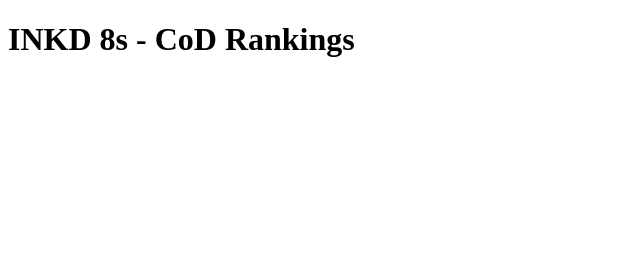
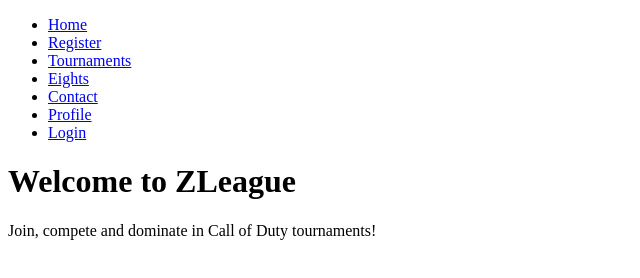
Before and after one commit to PlayersLeague/ZLeague, a plain HTML site: page INKD8s/inkd8s/client/index.html in a window 1280 px wide. Shown: the whole page, without its empty margins (0-640 px from the left). Drawn offline with Linux system fonts and the light colour scheme; no server answers.

Commit message:
Update index.html

```diff
--- a/INKD8s/inkd8s/client/index.html
+++ b/INKD8s/inkd8s/client/index.html
@@ -1,9 +1,30 @@
 <!DOCTYPE html>
-<html>
-<head><title>INKD 8s</title></head>
+<html lang="en">
+<head>
+  <meta charset="UTF-8">
+  <title>ZLeague - Home</title>
+  <link rel="stylesheet" href="css/style.css">
+</head>
 <body>
-<h1>INKD 8s - CoD Rankings</h1>
-<div id="rankings"></div>
-<script src="script.js"></script>
+  <header>
+    <nav>
+      <ul>
+        <li><a href="index.html">Home</a></li>
+        <li><a href="register.html">Register</a></li>
+        <li><a href="tournaments.html">Tournaments</a></li>
+        <li><a href="eights.html">Eights</a></li>
+        <li><a href="contact.html">Contact</a></li>
+        <li><a href="profile.html">Profile</a></li>
+        <li><a href="login.html">Login</a></li>
+      </ul>
+    </nav>
+  </header>
+
+  <main>
+    <h1>Welcome to ZLeague</h1>
+    <p>Join, compete and dominate in Call of Duty tournaments!</p>
+  </main>
+
+  <script src="js/main.js"></script>
 </body>
 </html>
```
